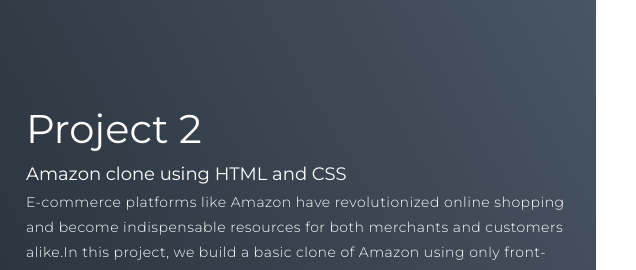
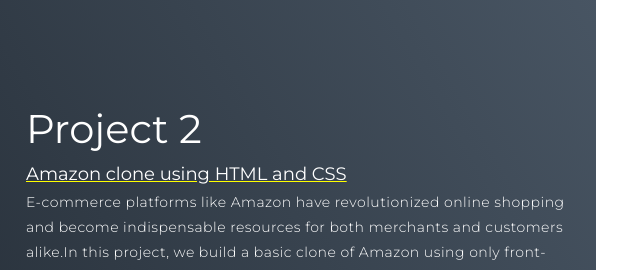
Before and after one commit to giriyogesh/yogeshgiri.github.io, a plain HTML site: page index.html in a window 1280 px wide. Shown: the part 2226-2496 px from the top of the page, 644-1280 px from the left. Drawn offline with Linux system fonts and the light colour scheme; files whose address does not match are found by name.

Commit message:
Update index.html

```diff
--- a/index.html
+++ b/index.html
@@ -88,7 +88,7 @@
         <div class="project-item">
           <div class="project-info">
             <h1>Project 2</h1>
-          <h2>    <a href="https://giriyogesh.github.io/AmazonClone/" style="color:white;" >Amazon clone using HTML and CSS</a></h2>
+         <u style=" color:yellow"> <h2>    <a href="https://giriyogesh.github.io/AmazonClone/" style="color:white;" >Amazon clone using HTML and CSS</a></h2></u>
             <p> E-commerce platforms like Amazon have revolutionized online shopping and become indispensable resources for both merchants and customers alike.In this project, we  build a basic clone of Amazon  using only front-end technologies like HTML and CSS.</p>
           </div>
           <div class="project-img">
```
